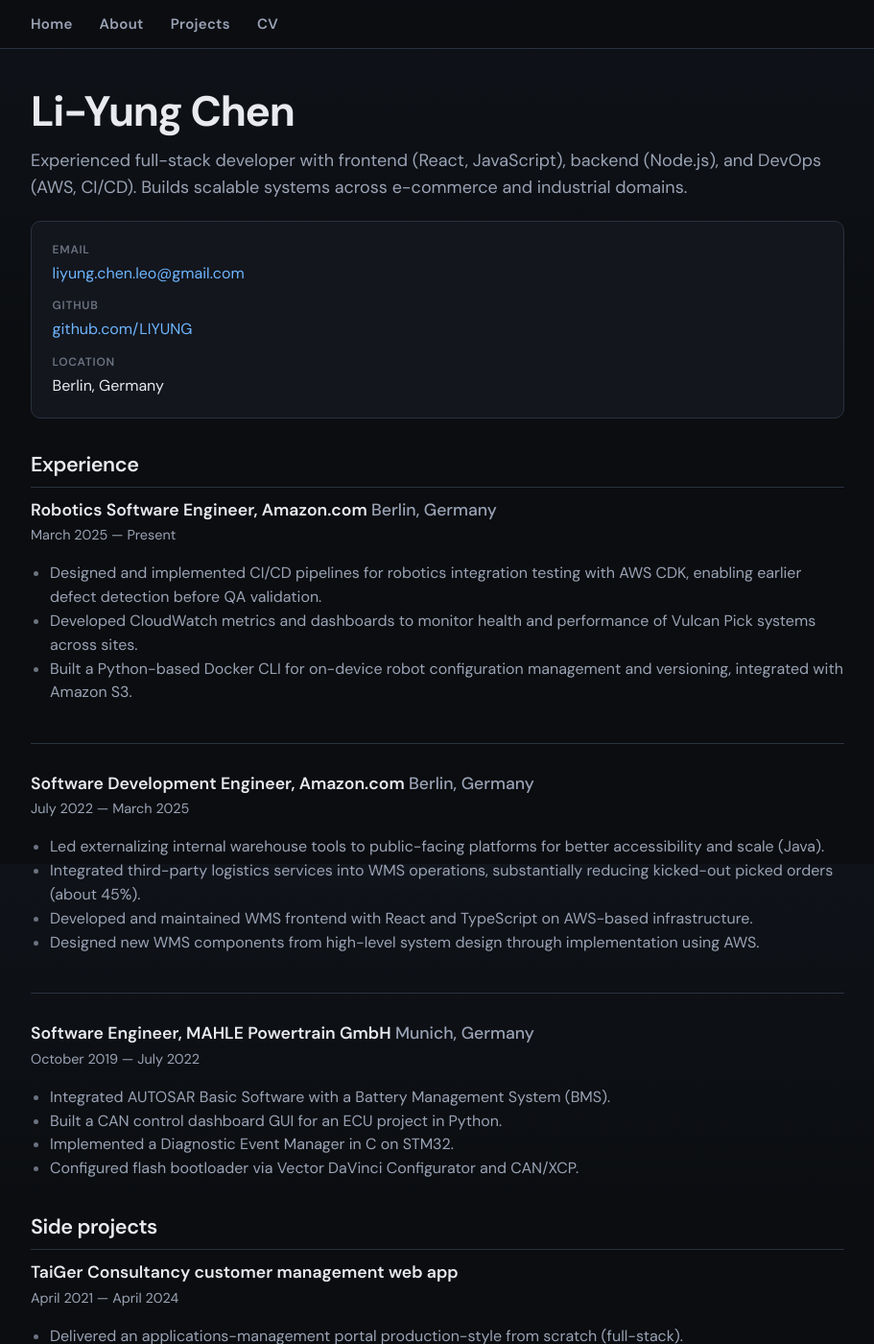
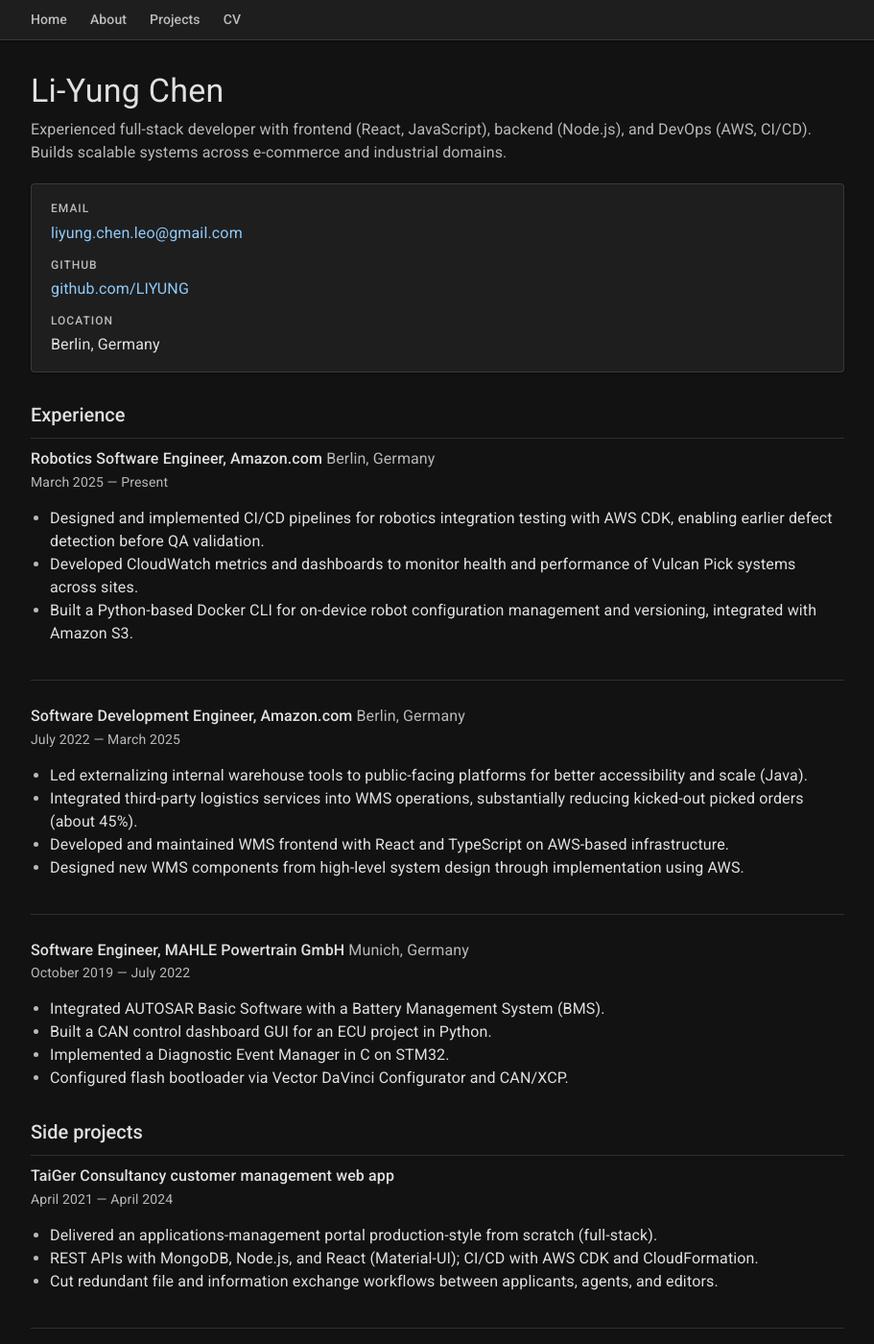
Before and after one commit to LIYUNG/LIYUNG.github.io, a Jekyll site: the page built from cv/index.html, in a window 1280 px wide and 1400 px high. Shown: the whole window at 96% size, without its empty margins (184-1095 px from the left). Built offline with Jekyll 4.4.1, drawn with Linux system fonts in a browser that asks for light colours.

Commit message:
mui theme

```diff
--- a/_layouts/default.html
+++ b/_layouts/default.html
@@ -3,12 +3,12 @@
 		<head>
 			<meta charset="utf-8">
 			<meta name="viewport" content="width=device-width, initial-scale=1">
-			<meta name="theme-color" content="#0b0d10">
+			<meta name="theme-color" content="#121212">
 			<meta name="color-scheme" content="dark">
 			<title>{{ page.title }}</title>
 			<link rel="preconnect" href="https://fonts.googleapis.com">
 			<link rel="preconnect" href="https://fonts.gstatic.com" crossorigin>
-			<link href="https://fonts.googleapis.com/css2?family=DM+Sans:ital,opsz,wght@0,9..40,400;0,9..40,500;0,9..40,600;0,9..40,700;1,9..40,400&family=JetBrains+Mono:wght@400;500&display=swap" rel="stylesheet">
+			<link href="https://fonts.googleapis.com/css2?family=Roboto+Mono:wght@400;500&family=Roboto:wght@300;400;500;700&display=swap" rel="stylesheet">
 			<link rel="stylesheet" type="text/css" href="/css/main.css">
 		</head>
 		<body>
--- a/css/main.css
+++ b/css/main.css
@@ -1,23 +1,46 @@
-/* Dark theme — LiYUNG.github.io */
+/*
+ * Colors & type aligned with Material UI default `createTheme({ palette: { mode: 'dark' } })`
+ * and default typography (Roboto, body1 / subtitle1 / h4–h6 scale).
+ * References: https://mui.com/material-ui/customization/dark-mode/
+ */
+
 :root {
-    --color-bg: #0b0d10;
-    --color-bg-subtle: #0f1218;
-    --color-surface: #13161d;
-    --color-elevated: #1a1f28;
-    --color-border: #2a3140;
-    --color-border-strong: #3d4659;
-    --color-text: #e8eaef;
-    --color-text-muted: #9aa3b5;
-    --color-text-faint: #6b7280;
-    --color-accent: #6eb5ff;
-    --color-accent-hover: #9dccff;
-    --color-accent-glow: rgba(110, 181, 255, 0.22);
-    --font-sans: "DM Sans", system-ui, -apple-system, "Segoe UI", Roboto, sans-serif;
-    --font-mono: "JetBrains Mono", ui-monospace, monospace;
-    --radius-sm: 6px;
-    --radius-md: 10px;
-    --shadow-card: 0 4px 24px rgba(0, 0, 0, 0.35);
-    --nav-pad: 1rem 0;
+    /* palette.background */
+    --mui-palette-background-default: #121212;
+    --mui-palette-background-paper: #1e1e1e;
+
+    /* palette.text (dark) */
+    --mui-palette-text-primary: rgba(255, 255, 255, 0.87);
+    --mui-palette-text-secondary: rgba(255, 255, 255, 0.7);
+    --mui-palette-text-disabled: rgba(255, 255, 255, 0.5);
+
+    /* palette.divider */
+    --mui-palette-divider: rgba(255, 255, 255, 0.12);
+
+    /* palette.primary (dark mode defaults) */
+    --mui-palette-primary-main: #90caf9;
+    --mui-palette-primary-light: #e3f2fd;
+    --mui-palette-primary-dark: #42a5f5;
+    --mui-palette-primary-contrastText: rgba(0, 0, 0, 0.87);
+
+    /* palette.action */
+    --mui-palette-action-active: #fff;
+    --mui-palette-action-hover: rgba(255, 255, 255, 0.08);
+    --mui-palette-action-selected: rgba(255, 255, 255, 0.16);
+    --mui-palette-action-disabled: rgba(255, 255, 255, 0.3);
+    --mui-palette-action-disabledBackground: rgba(255, 255, 255, 0.12);
+
+    /* typography */
+    --mui-typography-fontFamily: "Roboto", "Helvetica", "Arial", sans-serif;
+    --mui-typography-fontFamilyMono: "Roboto Mono", ui-monospace, monospace;
+
+    /* shape (default theme.shape.borderRadius) */
+    --mui-shape-borderRadius: 4px;
+
+    /* shadows — dark palette elevation 1 & 2 (simplified from MUI tonal offsets) */
+    --mui-shadow-1: 0px 2px 1px -1px rgba(0, 0, 0, 0.2), 0px 1px 1px 0px rgba(0, 0, 0, 0.14), 0px 1px 3px 0px rgba(0, 0, 0, 0.12);
+    --mui-shadow-2: 0px 3px 1px -2px rgba(0, 0, 0, 0.2), 0px 2px 2px 0px rgba(0, 0, 0, 0.14), 0px 1px 5px 0px rgba(0, 0, 0, 0.12);
+
     --content-max: 42rem;
     --content-wide: 56rem;
 }
@@ -36,44 +59,44 @@
 body {
     margin: 0;
     min-height: 100vh;
-    font-family: var(--font-sans);
-    font-size: 1.0625rem;
-    line-height: 1.55;
-    color: var(--color-text);
-    background: var(--color-bg);
-    background-image:
-        radial-gradient(ellipse 120% 80% at 50% -40%, var(--color-accent-glow), transparent 55%),
-        linear-gradient(180deg, var(--color-bg-subtle) 0%, var(--color-bg) 45%);
-    background-attachment: fixed;
+    font-family: var(--mui-typography-fontFamily);
+    font-size: 1rem;
+    font-weight: 400;
+    line-height: 1.5;
+    letter-spacing: 0.00938em;
+    color: var(--mui-palette-text-primary);
+    background-color: var(--mui-palette-background-default);
+    -webkit-font-smoothing: antialiased;
+    -moz-osx-font-smoothing: grayscale;
 }
 
 .site-header {
     position: sticky;
     top: 0;
     z-index: 50;
-    background: rgba(11, 13, 16, 0.82);
-    backdrop-filter: blur(12px);
-    -webkit-backdrop-filter: blur(12px);
-    border-bottom: 1px solid var(--color-border);
+    background-color: var(--mui-palette-background-paper);
+    border-bottom: 1px solid var(--mui-palette-divider);
+    box-shadow: var(--mui-shadow-1);
 }
 
 nav {
     max-width: var(--content-wide);
     margin: 0 auto;
-    padding: 0.85rem 1.5rem;
+    padding: 0.5rem 1.5rem;
 }
 
 nav ul {
     display: flex;
     flex-wrap: wrap;
     align-items: center;
-    gap: 0.35rem 1.75rem;
+    gap: 0.25rem 1.5rem;
     padding: 0;
     margin: 0;
     list-style: none;
-    font-weight: 600;
-    font-size: 0.9375rem;
-    letter-spacing: 0.02em;
+    font-weight: 500;
+    font-size: 0.875rem;
+    line-height: 1.75;
+    letter-spacing: 0.00714em;
 }
 
 nav ul li {
@@ -82,42 +105,46 @@
 }
 
 nav a {
-    color: var(--color-text-muted);
+    color: var(--mui-palette-text-secondary);
     text-decoration: none;
-    padding: 0.35rem 0;
-    border-bottom: 2px solid transparent;
-    transition: color 0.15s ease, border-color 0.15s ease;
+    padding: 0.375rem 0.5rem;
+    margin: 0 -0.5rem;
+    border-radius: var(--mui-shape-borderRadius);
+    transition: background-color 150ms cubic-bezier(0.4, 0, 0.2, 1), color 150ms cubic-bezier(0.4, 0, 0.2, 1);
 }
 
 nav a:hover {
-    color: var(--color-accent);
+    color: var(--mui-palette-text-primary);
+    background-color: var(--mui-palette-action-hover);
     text-decoration: none;
-    border-bottom-color: var(--color-accent);
 }
 
 .container {
     max-width: var(--content-wide);
     margin: 0 auto;
-    padding: 2.5rem 1.5rem 4rem;
+    padding: 2rem 1.5rem 3.5rem;
 }
 
 footer {
     max-width: var(--content-wide);
     margin: 0 auto;
-    padding: 1.75rem 1.5rem 3rem;
-    border-top: 1px solid var(--color-border);
+    padding: 1.5rem 1.5rem 2.5rem;
+    border-top: 1px solid var(--mui-palette-divider);
     font-size: 0.875rem;
-    color: var(--color-text-muted);
+    line-height: 1.43;
+    letter-spacing: 0.01071em;
+    font-weight: 400;
+    color: var(--mui-palette-text-secondary);
 }
 
 footer ul {
     display: flex;
     flex-wrap: wrap;
-    gap: 1rem 1.75rem;
+    gap: 0.75rem 1.5rem;
     padding: 0;
     margin: 0;
     list-style: none;
-    font-weight: 500;
+    font-weight: 400;
 }
 
 footer ul li {
@@ -126,57 +153,64 @@
 }
 
 footer a {
-    color: var(--color-text-muted);
+    color: var(--mui-palette-primary-main);
+    font-weight: 500;
 }
 
 footer a:hover {
-    color: var(--color-accent);
+    color: var(--mui-palette-primary-light);
 }
 
 a {
-    color: var(--color-accent);
+    color: var(--mui-palette-primary-main);
     text-decoration: none;
-    transition: color 0.15s ease;
+    transition: color 150ms cubic-bezier(0.4, 0, 0.2, 1);
 }
 
 a:hover {
-    color: var(--color-accent-hover);
+    color: var(--mui-palette-primary-light);
     text-decoration: underline;
 }
 
 a:focus-visible {
-    outline: 2px solid var(--color-accent);
-    outline-offset: 3px;
+    outline: 2px solid var(--mui-palette-primary-main);
+    outline-offset: 2px;
 }
 
+/* Typography: MUI h4 / h5 / h6 + subtitle1 + body1 */
 h1 {
-    font-size: clamp(2rem, 5vw, 2.75rem);
-    font-weight: 700;
-    letter-spacing: -0.03em;
-    line-height: 1.15;
-    margin: 0 0 0.75rem;
-    color: var(--color-text);
+    font-size: 2.125rem;
+    font-weight: 400;
+    line-height: 1.235;
+    letter-spacing: 0.00735em;
+    margin: 0 0 0.5rem;
+    color: var(--mui-palette-text-primary);
 }
 
 h2 {
-    font-size: clamp(1.35rem, 3vw, 1.65rem);
-    font-weight: 600;
-    letter-spacing: -0.02em;
+    font-size: 1.5rem;
+    font-weight: 400;
+    line-height: 1.334;
+    letter-spacing: 0em;
     margin: 0 0 0.5rem;
-    color: var(--color-text);
+    color: var(--mui-palette-text-primary);
 }
 
 h3 {
-    font-size: 1.125rem;
-    font-weight: 600;
+    font-size: 1.25rem;
+    font-weight: 500;
+    line-height: 1.6;
+    letter-spacing: 0.0075em;
     margin: 0 0 0.35rem;
-    color: var(--color-text);
+    color: var(--mui-palette-text-primary);
 }
 
 p {
-    font-size: 1.0625rem;
-    line-height: 1.6;
-    color: var(--color-text-muted);
+    font-size: 1rem;
+    font-weight: 400;
+    line-height: 1.5;
+    letter-spacing: 0.00938em;
+    color: var(--mui-palette-text-primary);
     margin: 0 0 1rem;
 }
 
@@ -185,8 +219,8 @@
 }
 
 ul.posts {
-    margin: 1.5rem auto 2.5rem;
-    font-size: 1.0625rem;
+    margin: 1.25rem auto 2rem;
+    font-size: 1rem;
 }
 
 ul.posts li {
@@ -194,58 +228,69 @@
 }
 
 .tagline {
-    font-size: 1.2rem;
-    line-height: 1.5;
-    color: var(--color-text-muted);
-    margin-bottom: 1.25rem;
+    font-size: 1rem;
+    font-weight: 400;
+    line-height: 1.75;
+    letter-spacing: 0.00938em;
+    color: var(--mui-palette-text-secondary);
+    margin-bottom: 1rem;
 }
 
 .muted {
-    color: var(--color-text-muted);
-    font-size: 1em;
+    color: var(--mui-palette-text-secondary);
+    font-size: 0.875rem;
+    line-height: 1.43;
+    letter-spacing: 0.01071em;
 }
 
 .about h2,
 .cv h2 {
-    font-size: 1.35rem;
-    margin-top: 2rem;
-    margin-bottom: 0.65rem;
-    padding-bottom: 0.35rem;
-    border-bottom: 1px solid var(--color-border);
+    font-size: 1.25rem;
+    font-weight: 500;
+    line-height: 1.6;
+    margin-top: 1.75rem;
+    margin-bottom: 0.5rem;
+    padding-bottom: 0.5rem;
+    border-bottom: 1px solid var(--mui-palette-divider);
+    color: var(--mui-palette-text-primary);
 }
 
 .cv h3 {
-    font-size: 1.1rem;
-    margin-bottom: 0.2rem;
-    color: var(--color-text);
+    font-size: 1rem;
+    font-weight: 500;
+    line-height: 1.6;
+    margin-bottom: 0.15rem;
 }
 
 .contacts li {
-    font-size: 1.0625rem;
-    line-height: 1.6;
+    font-size: 1rem;
+    line-height: 1.5;
 }
 
 .cv .cv-summary {
-    font-size: 1.125rem;
-    line-height: 1.55;
-    color: var(--color-text-muted);
+    font-size: 1rem;
+    line-height: 1.5;
+    letter-spacing: 0.00938em;
+    color: var(--mui-palette-text-secondary);
 }
 
 .cv-contact {
     margin: 1.25rem 0 0;
-    padding: 1.25rem 1.35rem;
-    background: var(--color-surface);
-    border: 1px solid var(--color-border);
-    border-radius: var(--radius-md);
+    padding: 1rem 1.25rem;
+    background-color: var(--mui-palette-background-paper);
+    border: 1px solid var(--mui-palette-divider);
+    border-radius: var(--mui-shape-borderRadius);
+    box-shadow: var(--mui-shadow-1);
 }
 
 .cv-contact dt {
-    font-weight: 600;
+    font-weight: 500;
     margin-top: 0.75rem;
     font-size: 0.75rem;
+    line-height: 1.66;
+    letter-spacing: 0.08333em;
     text-transform: uppercase;
-    letter-spacing: 0.06em;
-    color: var(--color-text-faint);
+    color: var(--mui-palette-text-secondary);
 }
 
 .cv-contact dt:first-child {
@@ -253,27 +298,29 @@
 }
 
 .cv-contact dd {
-    margin: 0.2rem 0 0;
+    margin: 0.15rem 0 0;
     padding: 0;
     font-size: 1rem;
-    color: var(--color-text);
+    line-height: 1.5;
+    color: var(--mui-palette-text-primary);
 }
 
 .cv-section ul {
     font-size: 1rem;
-    line-height: 1.55;
-    color: var(--color-text-muted);
+    line-height: 1.5;
+    letter-spacing: 0.00938em;
+    color: var(--mui-palette-text-primary);
     padding-left: 1.25em;
 }
 
 .cv-section li::marker {
-    color: var(--color-text-faint);
+    color: var(--mui-palette-text-secondary);
 }
 
 .cv-role {
-    margin-bottom: 1.75rem;
-    padding-bottom: 1.5rem;
-    border-bottom: 1px solid var(--color-border);
+    margin-bottom: 1.5rem;
+    padding-bottom: 1.25rem;
+    border-bottom: 1px solid var(--mui-palette-divider);
 }
 
 .cv-role:last-child {
@@ -283,26 +330,28 @@
 
 .cv-date,
 .cv-role .cv-place {
-    color: var(--color-text-muted);
+    color: var(--mui-palette-text-secondary);
 }
 
 .cv-date {
-    margin: -0.15em 0 0.6em;
-    font-size: 0.9rem;
+    margin: -0.1em 0 0.5em;
+    font-size: 0.875rem;
+    line-height: 1.43;
+    letter-spacing: 0.01071em;
 }
 
 .cv-place {
-    font-weight: 500;
-    color: var(--color-text-faint);
+    font-weight: 400;
+    color: var(--mui-palette-text-secondary);
 }
 
 .cv-title {
-    font-weight: 600;
+    font-weight: 500;
 }
 
 .cv-grid {
     display: grid;
-    gap: 1.5rem;
+    gap: 1.25rem;
 }
 
 @media (min-width: 640px) {
@@ -312,38 +361,45 @@
 }
 
 .cv-skills dt {
-    font-weight: 600;
-    margin-top: 1rem;
-    font-size: 0.95rem;
-    color: var(--color-text);
+    font-weight: 500;
+    margin-top: 0.875rem;
+    font-size: 0.875rem;
+    line-height: 1.57;
+    letter-spacing: 0.00714em;
+    color: var(--mui-palette-text-primary);
 }
 
 .cv-skills dd {
-    margin: 0.35em 0 0;
-    font-size: 0.98rem;
-    line-height: 1.5;
-    color: var(--color-text-muted);
+    margin: 0.25em 0 0;
+    font-size: 0.875rem;
+    line-height: 1.43;
+    letter-spacing: 0.01071em;
+    color: var(--mui-palette-text-secondary);
 }
 
 .cv-updated {
-    margin-top: 2.5rem;
-    font-size: 0.9rem;
+    margin-top: 2rem;
+    font-size: 0.875rem;
+    line-height: 1.43;
+    color: var(--mui-palette-text-secondary);
 }
 
 .projects-page > h1 {
-    margin-bottom: 0.5rem;
+    margin-bottom: 0.35rem;
 }
 
 .projects-page .projects-intro {
-    font-size: 1.1rem;
-    line-height: 1.55;
+    font-size: 1rem;
+    line-height: 1.5;
+    letter-spacing: 0.00938em;
     max-width: var(--content-max);
+    color: var(--mui-palette-text-secondary);
 }
 
 .project-grid {
     display: grid;
-    gap: 1.5rem;
-    margin-top: 2rem;
+    gap: 1.25rem;
+    margin-top: 1.5rem;
 }
 
 @media (min-width: 640px) {
@@ -356,24 +412,24 @@
     display: flex;
     flex-direction: column;
     color: inherit;
-    background: var(--color-surface);
-    border: 1px solid var(--color-border);
-    border-radius: var(--radius-md);
+    background-color: var(--mui-palette-background-paper);
+    border: 1px solid var(--mui-palette-divider);
+    border-radius: var(--mui-shape-borderRadius);
     overflow: hidden;
-    transition: border-color 0.2s ease, box-shadow 0.2s ease, transform 0.2s ease;
+    box-shadow: var(--mui-shadow-1);
+    transition: box-shadow 200ms cubic-bezier(0.4, 0, 0.2, 1), border-color 200ms cubic-bezier(0.4, 0, 0.2, 1);
 }
 
 a.project-card:hover {
-    border-color: var(--color-border-strong);
-    box-shadow: var(--shadow-card), 0 0 0 1px var(--color-accent-glow);
-    transform: translateY(-2px);
+    border-color: rgba(255, 255, 255, 0.23);
+    box-shadow: var(--mui-shadow-2);
     text-decoration: none;
 }
 
 .project-card-thumb {
     display: block;
     aspect-ratio: 16 / 9;
-    background: var(--color-elevated);
+    background-color: var(--mui-palette-background-default);
 }
 
 .project-card-thumb img {
@@ -384,58 +440,68 @@
 }
 
 .project-card-thumb--placeholder {
-    background: linear-gradient(135deg, var(--color-elevated) 0%, #252b38 50%, var(--color-surface) 100%);
+    background: linear-gradient(135deg, #1e1e1e 0%, #2a2a2a 100%);
 }
 
 .project-card-body {
     display: flex;
     flex-direction: column;
-    gap: 0.4rem;
-    padding: 1.15rem 1.25rem 1.35rem;
+    gap: 0.35rem;
+    padding: 1rem 1rem 1.125rem;
 }
 
 .project-card-title {
-    font-size: 1.2rem;
-    font-weight: 600;
-    letter-spacing: -0.02em;
-    color: var(--color-text);
+    font-size: 1.25rem;
+    font-weight: 500;
+    line-height: 1.6;
+    letter-spacing: 0.0075em;
+    color: var(--mui-palette-text-primary);
 }
 
 .project-card-period {
-    font-size: 0.85rem;
+    font-size: 0.875rem;
+    line-height: 1.43;
+    letter-spacing: 0.01071em;
+    color: var(--mui-palette-text-secondary);
 }
 
 .project-card-summary {
-    font-size: 0.95rem;
-    line-height: 1.5;
-    color: var(--color-text-muted);
+    font-size: 0.875rem;
+    line-height: 1.43;
+    letter-spacing: 0.01071em;
+    color: var(--mui-palette-text-secondary);
 }
 
 .project-card-cta {
-    margin-top: 0.5rem;
-    font-size: 0.9rem;
+    margin-top: 0.35rem;
+    font-size: 0.875rem;
     font-weight: 500;
-    color: var(--color-accent);
+    line-height: 1.75;
+    letter-spacing: 0.02857em;
+    text-transform: uppercase;
+    color: var(--mui-palette-primary-main);
 }
 
 a.project-card:hover .project-card-cta {
-    color: var(--color-accent-hover);
+    color: var(--mui-palette-primary-light);
 }
 
 .project-detail .project-breadcrumb {
-    font-size: 0.9rem;
-    margin-bottom: 1.25rem;
-    color: var(--color-text-muted);
+    font-size: 0.875rem;
+    line-height: 1.43;
+    margin-bottom: 1rem;
+    color: var(--mui-palette-text-secondary);
 }
 
 .project-detail-head h1 {
-    margin-bottom: 0.35rem;
+    margin-bottom: 0.25rem;
 }
 
 .project-period {
     font-size: 1rem;
+    line-height: 1.5;
     margin-top: 0;
-    color: var(--color-text-muted);
+    color: var(--mui-palette-text-secondary);
 }
 
 .project-links {
@@ -444,111 +510,129 @@
     margin: 1rem 0 0;
     display: flex;
     flex-wrap: wrap;
-    gap: 0.65rem 1rem;
-    font-size: 1rem;
+    gap: 0.5rem 0.75rem;
+    font-size: 0.875rem;
 }
 
 .project-links a {
     display: inline-block;
-    padding: 0.45rem 0.9rem;
-    background: var(--color-elevated);
-    border: 1px solid var(--color-border);
-    border-radius: var(--radius-sm);
+    padding: 0.375rem 0.75rem;
+    background-color: var(--mui-palette-action-hover);
+    border: 1px solid var(--mui-palette-divider);
+    border-radius: var(--mui-shape-borderRadius);
     font-weight: 500;
+    line-height: 1.75;
+    letter-spacing: 0.02857em;
+    text-transform: uppercase;
+    color: var(--mui-palette-primary-main);
 }
 
 .project-links a:hover {
-    border-color: var(--color-accent);
+    background-color: var(--mui-palette-action-selected);
+    border-color: rgba(255, 255, 255, 0.23);
     text-decoration: none;
-    color: var(--color-accent-hover);
+    color: var(--mui-palette-primary-light);
 }
 
 .project-cover {
-    margin: 1.5rem 0 0;
+    margin: 1.25rem 0 0;
 }
 
 .project-cover img {
     width: 100%;
     height: auto;
     display: block;
-    border-radius: var(--radius-sm);
-    border: 1px solid var(--color-border);
+    border-radius: var(--mui-shape-borderRadius);
+    border: 1px solid var(--mui-palette-divider);
 }
 
 .project-cover figcaption {
     margin-top: 0.5rem;
-    font-size: 0.9rem;
+    font-size: 0.875rem;
+    line-height: 1.43;
+    color: var(--mui-palette-text-secondary);
 }
 
 .project-tech {
     display: flex;
     flex-wrap: wrap;
-    gap: 0.45rem;
+    gap: 0.375rem;
     list-style: none;
     padding: 0;
-    margin: 1.25rem 0 0;
+    margin: 1rem 0 0;
 }
 
 .project-tech li {
     font-size: 0.8125rem;
-    padding: 0.3rem 0.65rem;
-    background: var(--color-elevated);
-    border: 1px solid var(--color-border);
-    border-radius: 999px;
-    color: var(--color-text-muted);
+    line-height: 1.66;
+    letter-spacing: 0.03333em;
+    padding: 0.25rem 0.625rem;
+    background-color: rgba(255, 255, 255, 0.08);
+    border: 1px solid var(--mui-palette-divider);
+    border-radius: 1rem;
+    color: var(--mui-palette-text-primary);
 }
 
 .prose {
-    font-size: 1.05rem;
-    line-height: 1.65;
+    font-size: 1rem;
+    line-height: 1.5;
+    letter-spacing: 0.00938em;
     max-width: var(--content-max);
 }
 
 .prose p {
     margin: 1em 0;
     font-size: 1em;
+    color: var(--mui-palette-text-primary);
 }
 
 .prose strong {
-    font-weight: 600;
-    color: var(--color-text);
+    font-weight: 500;
+    color: var(--mui-palette-text-primary);
 }
 
 .prose img {
     max-width: 100%;
     height: auto;
-    border-radius: var(--radius-sm);
-    border: 1px solid var(--color-border);
+    border-radius: var(--mui-shape-borderRadius);
+    border: 1px solid var(--mui-palette-divider);
 }
 
 .prose ul,
 .prose ol {
     margin: 1em 0;
-    padding-left: 1.35em;
-    color: var(--color-text-muted);
+    padding-left: 1.25em;
+    color: var(--mui-palette-text-primary);
 }
 
 .prose code {
-    font-family: var(--font-mono);
-    font-size: 0.88em;
-    background: var(--color-elevated);
-    border: 1px solid var(--color-border);
-    padding: 0.12em 0.4em;
-    border-radius: 4px;
-    color: var(--color-accent-hover);
+    font-family: var(--mui-typography-fontFamilyMono);
+    font-size: 0.8125em;
+    line-height: 1.66;
+    letter-spacing: 0.03333em;
+    background-color: rgba(255, 255, 255, 0.08);
+    border: 1px solid var(--mui-palette-divider);
+    padding: 0.125em 0.375em;
+    border-radius: var(--mui-shape-borderRadius);
+    color: var(--mui-palette-primary-light);
 }
 
 ::selection {
-    background: rgba(110, 181, 255, 0.35);
-    color: var(--color-text);
+    background-color: rgba(144, 202, 249, 0.35);
+    color: var(--mui-palette-text-primary);
 }
 
-@media (max-width: 520px) {
+@media (max-width: 600px) {
+    h1 {
+        font-size: 1.75rem;
+        line-height: 1.3;
+    }
+
     .container {
-        padding-top: 1.75rem;
+        padding-top: 1.5rem;
     }
 
     nav ul {
-        gap: 0.5rem 1.25rem;
+        gap: 0.25rem 1rem;
     }
 }
```
